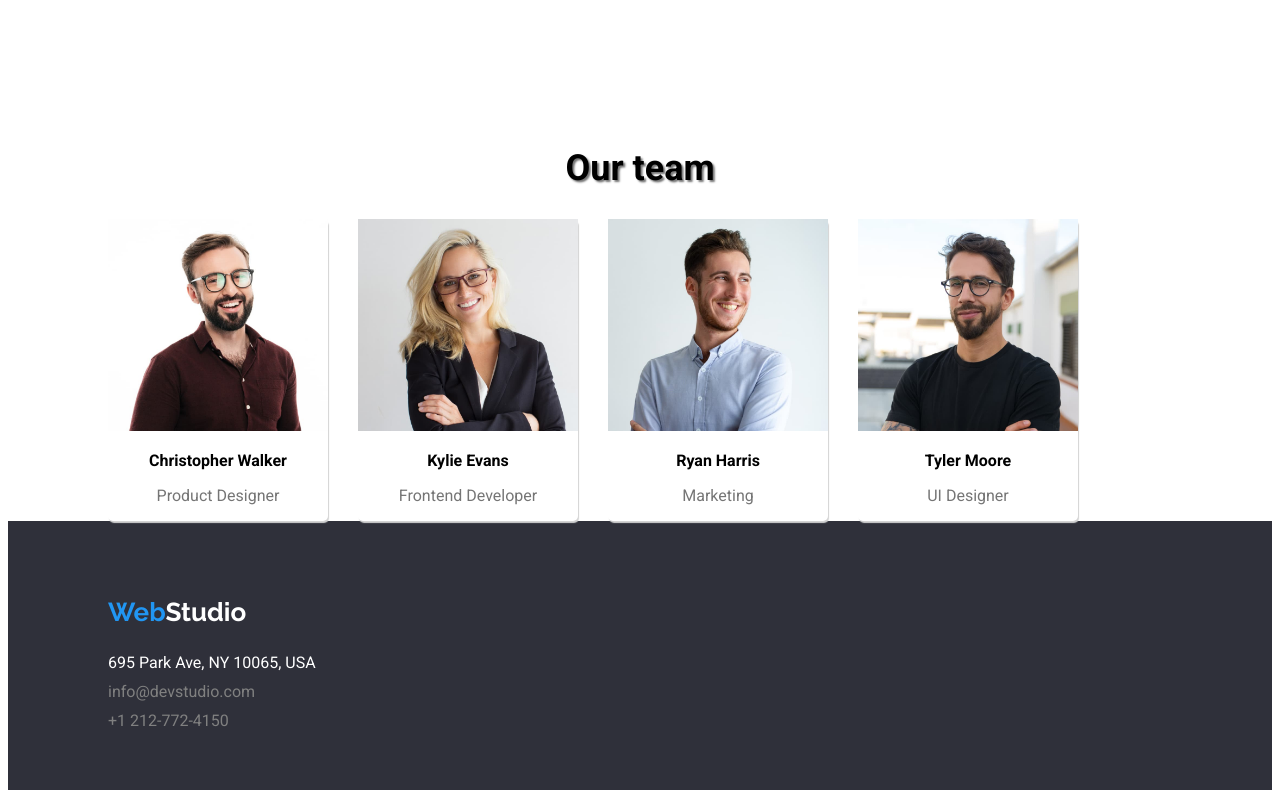
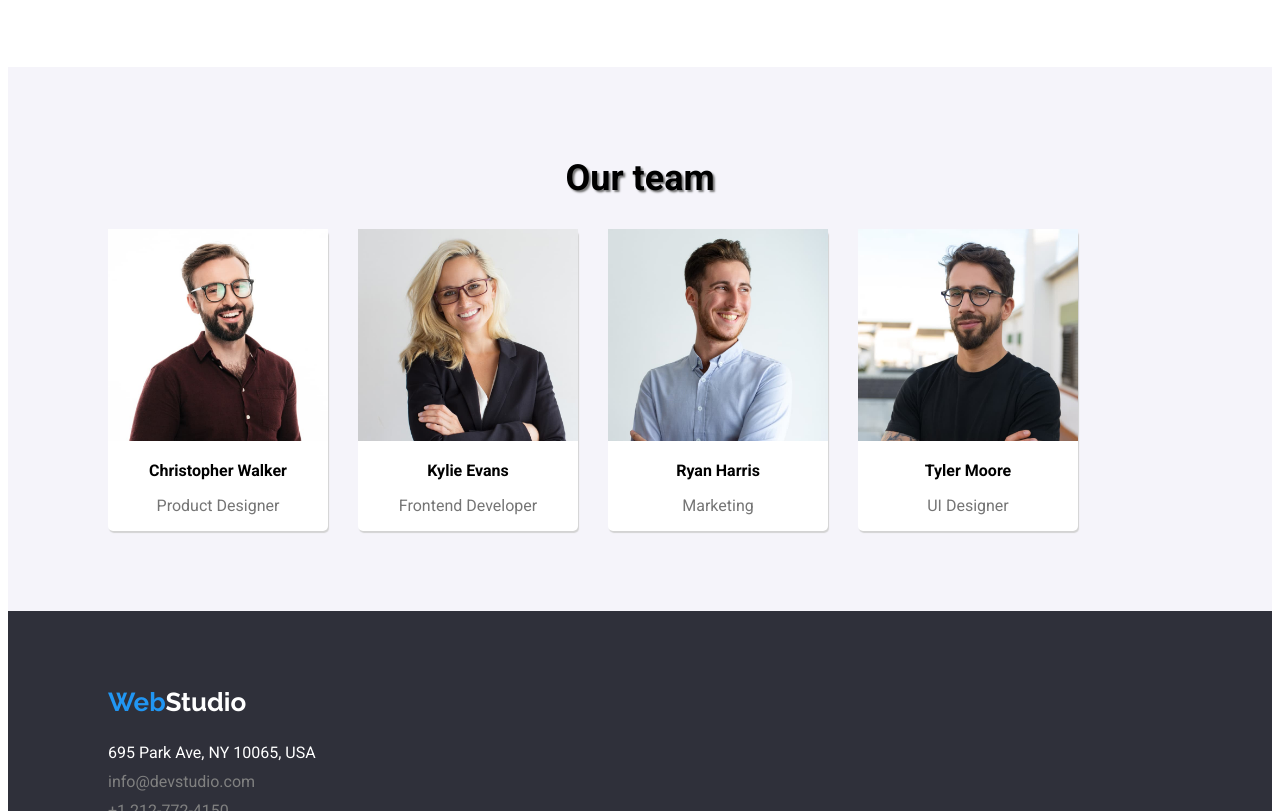
Before and after one commit to rebecalasconi/goit-markup-hw-02, a plain HTML site: page index.html in a window 1280 px wide. Shown: the part 1462-2273 px from the top of the page. Drawn offline with Linux system fonts and the light colour scheme.

Commit message:
final tema 2

```diff
--- a/css/style.css
+++ b/css/style.css
@@ -124,19 +124,18 @@ a:hover{
     text-shadow: 2px 2px 2px var(--lightgray)
 }
 
-/* Our team section */
-
 .what__we__do__images {
     margin-top: 40px;
     margin-left: 120px;
     margin-bottom: 70px;
-    padding-bottom: 70px;
 }
+
+/* Our team section */
 
 .our__team {
     background-color: #F5F4FA;
     padding-top: 10px;
-    padding-bottom: 120px;
+    padding-bottom: 80px;
 }
 
 .our__team__title {
--- a/index.html
+++ b/index.html
@@ -82,7 +82,7 @@
         </section>
 
         <!--Our team section-->
-        <section>
+        <section class="our__team">
             <h2 class="our__team__title"><b>Our team</b></h2>
                 <!--Container cu carduri despre membrii echipei-->
                 <div style="display: flex; gap: 30px;">
```
